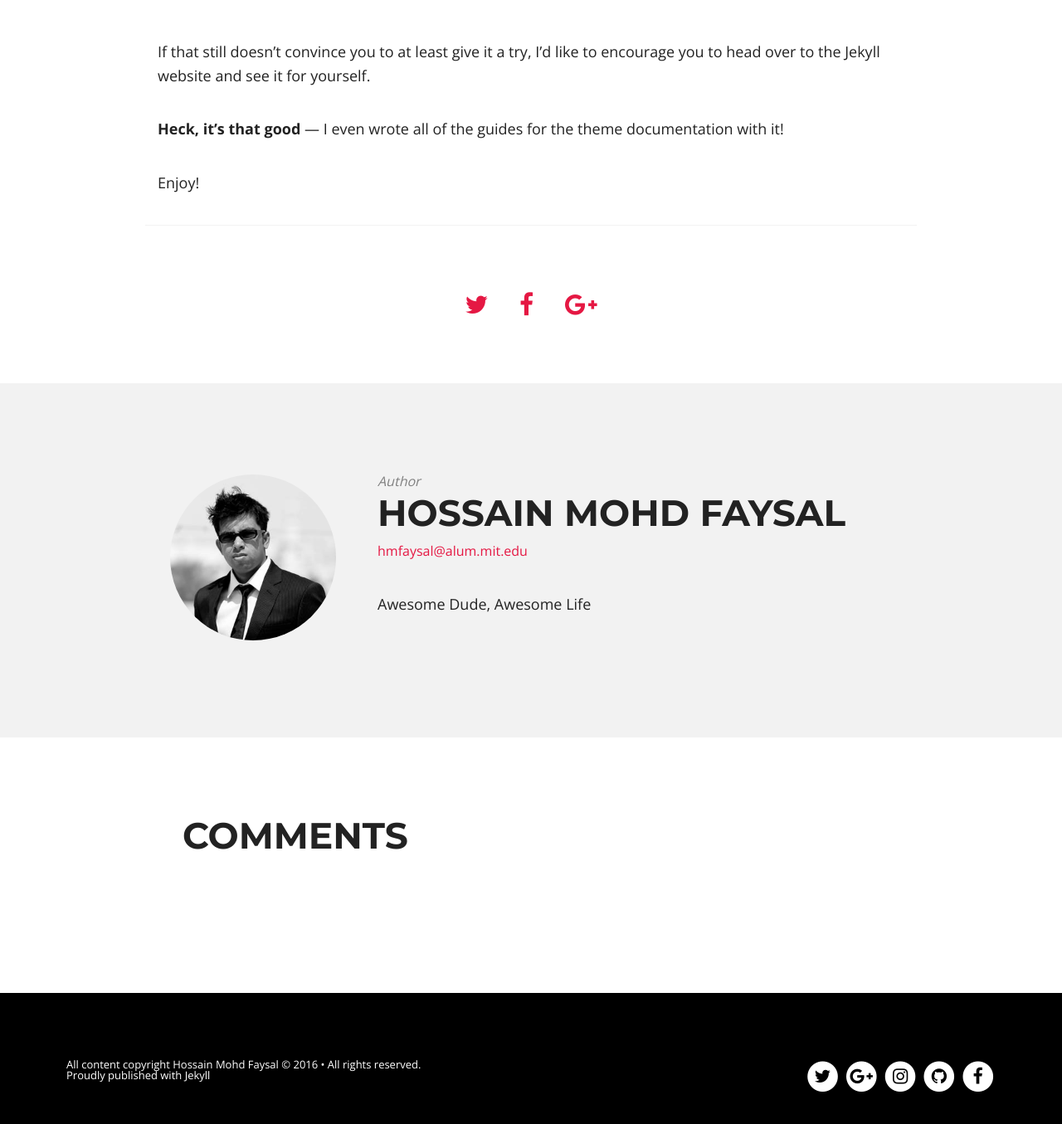
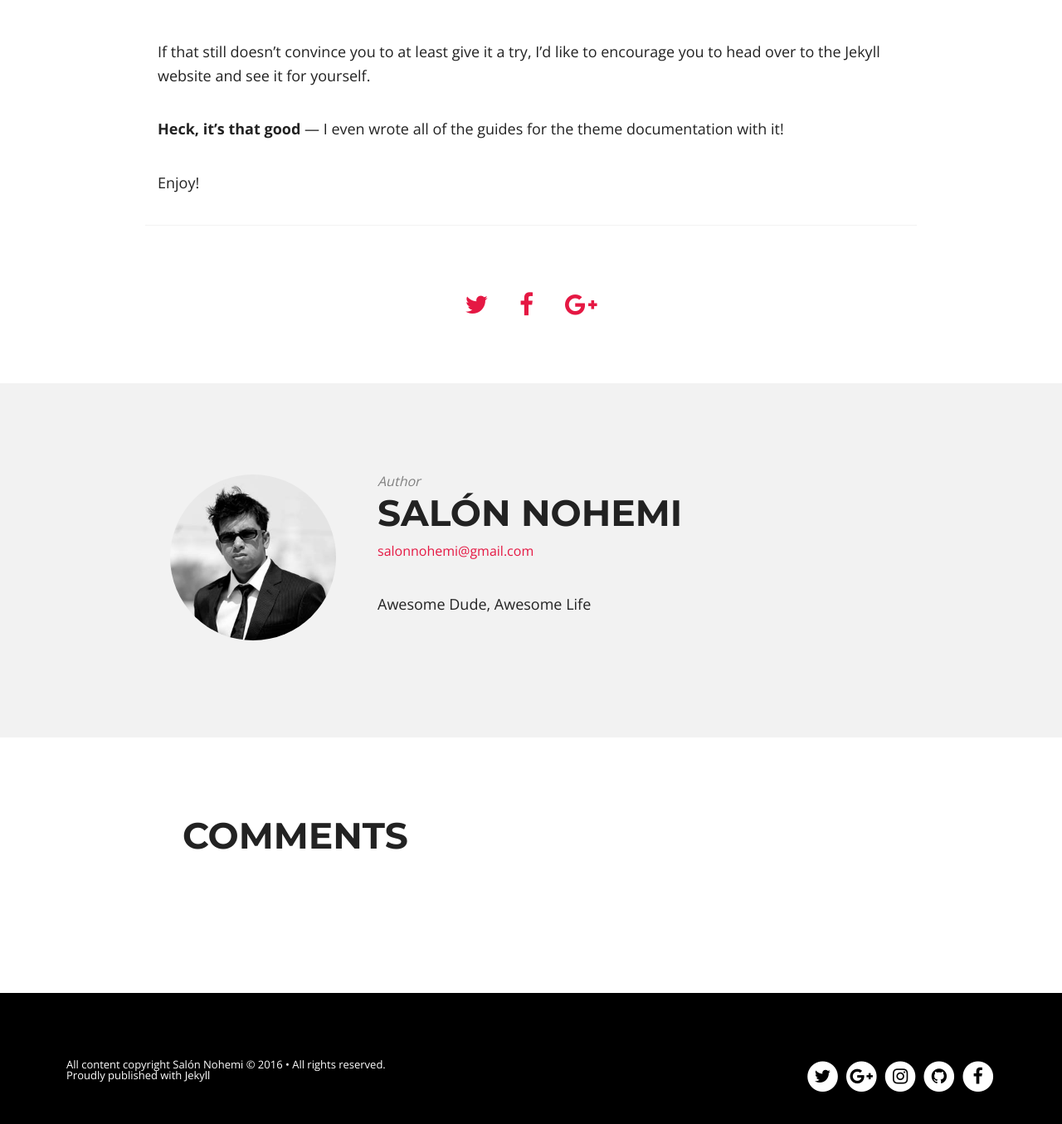
Before and after one commit to ehernandez-xk/nohemi, a Jekyll site: the page built from _posts/2014-07-23-why-jekyll.md, in a window 1280 px wide and 1400 px high, scrolled down 1288 px. Shown: the top 1355 px of the window at 83% size. Built offline with Jekyll 4.4.1, drawn with Linux system fonts in a browser that asks for light colours; nearby versions of some CDN libraries; comment, search, counter and statistics services are not loaded; some of the changed text lies outside the part shown.

Commit message:
Added authoring stuff.

```diff
--- a/_config.yml
+++ b/_config.yml
@@ -1,5 +1,5 @@
-title:            Notepad
-description:      "Blogging is fun!!!!!!!"
+title:            Nohemi Blog
+description:      "Nohemi, la Noe"
 logo:             logo.png
 disqus_shortname: hmfaysal
 share:            true
@@ -12,9 +12,9 @@ url:        	  http://ehernandez-xk.github.com/nohemi/
 
 # Owner/author information
 owner:
-  name:           Hossain Mohd Faysal
+  name:           Salón Nohemi
   avatar:         hmfaysal.jpg
-  email:          hmfaysal@alum.mit.edu
+  email:          salonnohemi@gmail.com
   # Use the coder's toolbox at http://coderstoolbox.net/string/#!encoding=xml&action=encode&charset=us_ascii to encode your description into XML string
   description:    Awesome Dude, Awesome Life
   # Social networking links used in footer. Update and remove as you like.
```
